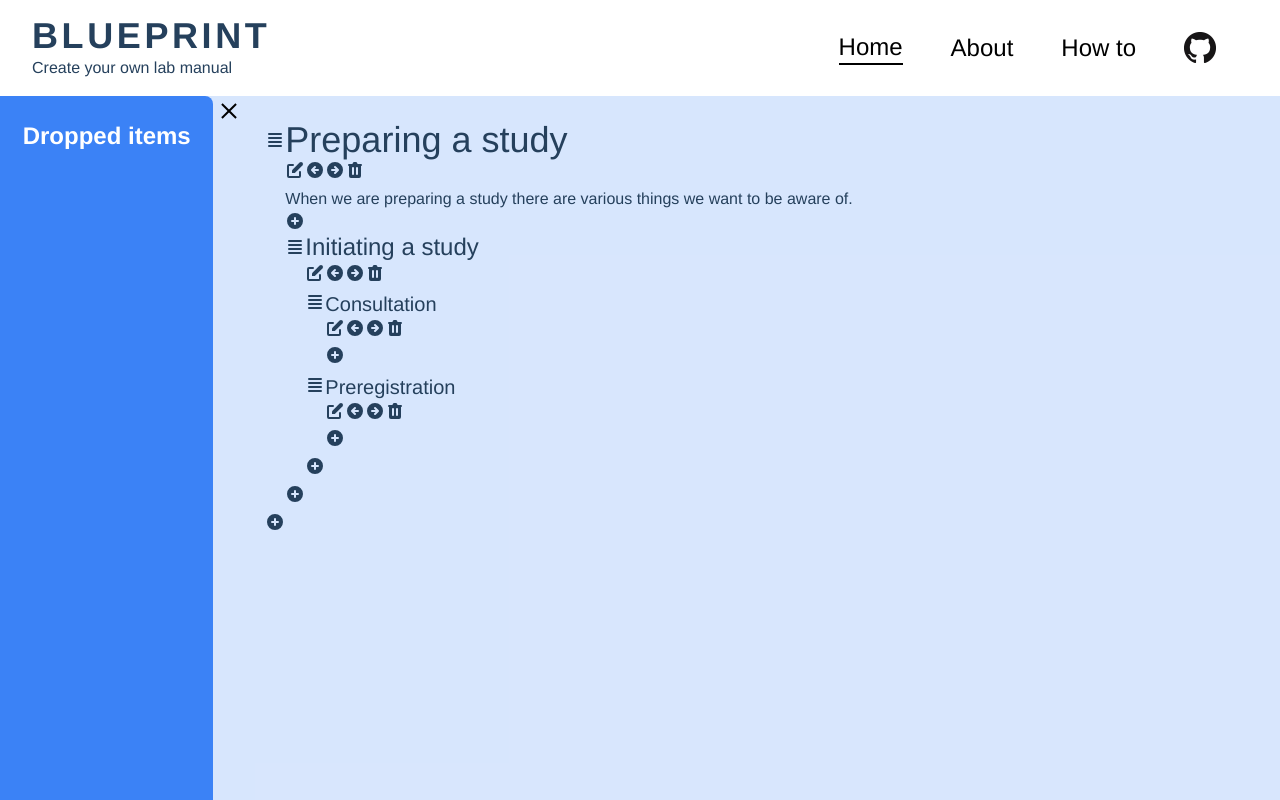
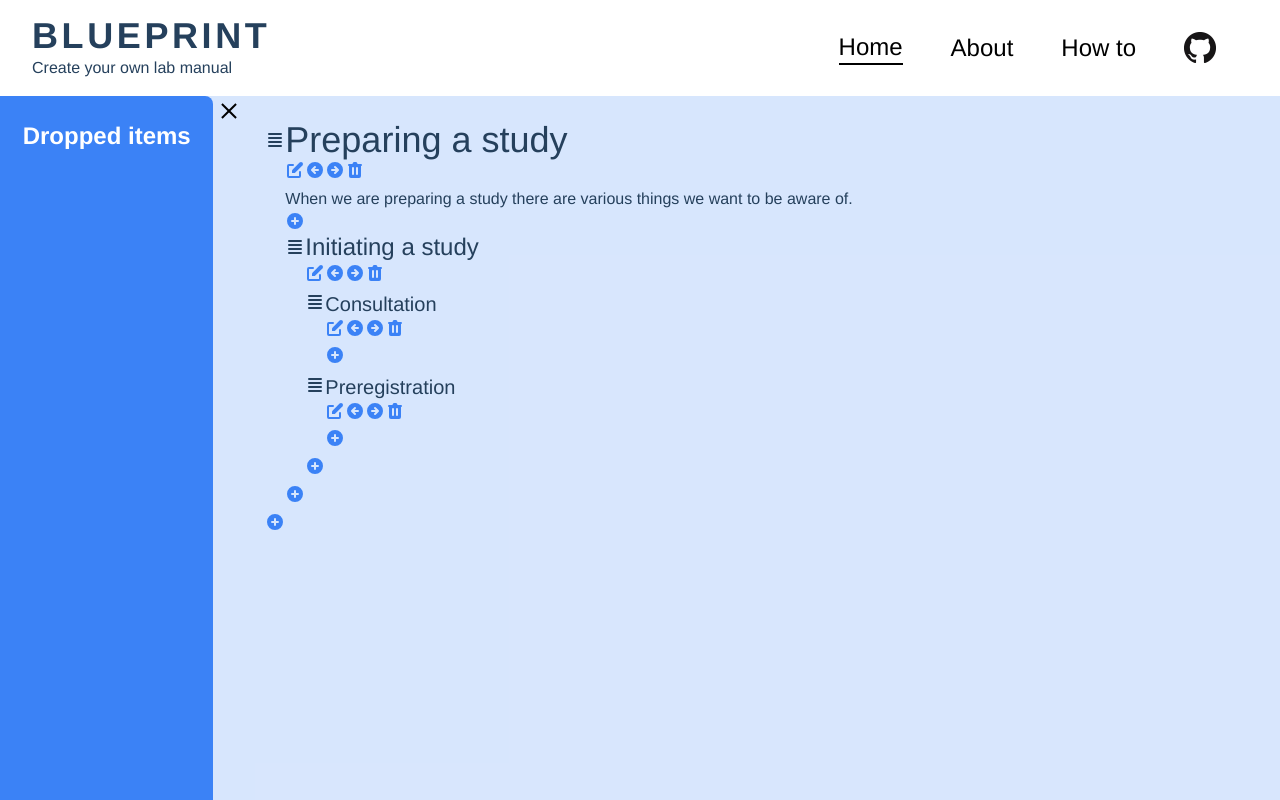
Before and after one commit to mjaquiery/lab-manual, a Vue app: page / in a window 1280 px wide. Both pictures are taken after a click on the element "Preparing a study". Built offline with nearby package versions, Linux system fonts and the light colour scheme.

Commit message:
icon button styling

```diff
--- a/src/components/Item.vue
+++ b/src/components/Item.vue
@@ -16,19 +16,19 @@
       class="inline-flex"
     >
       <PencilAltIcon
-        class="h-5 w-5"
+        class="icon-btn"
         @click="toggleEdit"
       />
       <ArrowCircleLeftIcon
-        class="h-5 w-5"
+        class="icon-btn"
         @click="leftIndBtn"
       />
       <ArrowCircleRightIcon
-        class="h-5 w-5"
+        class="icon-btn"
         @click="rightIndBtn"
       />
       <TrashIcon
-        class="h-5 w-5"
+        class="icon-btn"
         @click="deleteBtn"
       />
     </div>
@@ -60,7 +60,7 @@
       </div>
     </form>
     <PlusCircleIcon
-      class="h-5 w-5"
+      class="icon-btn"
       @click="addOption"
       v-if="componentOptions.expanded & !componentOptions.showAddOption"
     />
@@ -70,7 +70,7 @@
     />
     <XCircleIcon
       @click="closeAddOption"
-      class="h-5 w-5"
+      class="icon-btn"
     />
     </div>
     <draggable
@@ -96,7 +96,7 @@
     </template>
     </draggable>
     <PlusCircleIcon
-      class="h-5 w-5"
+      class="icon-btn"
       @click="addItem"
       v-if="level < 6 & !componentOptions.showAddItem"
     />
@@ -106,7 +106,7 @@
       />
       <XCircleIcon
         @click="closeAddItem"
-        class="h-5 w-5"
+        class="icon-btn"
       />
     </div>
   </div>
--- a/src/index.css
+++ b/src/index.css
@@ -20,6 +20,15 @@ h4 {@apply space-y-1 text-base !important}
     /* border-left: 2px solid gray; */
     /* margin-left: 1em; */
     margin-bottom: 0.5em;
+}
+
+.icon-btn {
+    @apply h-5 w-5 text-blue-500;
+    @apply hover:cursor-pointer hover:text-blue-700;
+}
+
+.icon-btn:active {
+    @apply transform scale-95
 }
 
 .item-title[contenteditable=true] {
--- a/src/views/Home.vue
+++ b/src/views/Home.vue
@@ -47,7 +47,7 @@
         </template>
         </draggable>
         <PlusCircleIcon
-           class="h-5 w-5"
+           class="icon-btn"
           @click="addItem"
         />
         <div v-if="showAddItem">
@@ -56,7 +56,7 @@
           />
           <XCircleIcon
             @click="closeAddItem"
-            class="h-5 w-5"
+            class="icon-btn"
           />
         </div>
       </section>
--- a/tailwind.config.js
+++ b/tailwind.config.js
@@ -13,7 +13,7 @@ module.exports = {
   },
   variants: {
     extend: {
-      cursor: ['hover', 'focus']
+      cursor: ['hover', 'focus'],
     },
   },
   plugins: [],
```
